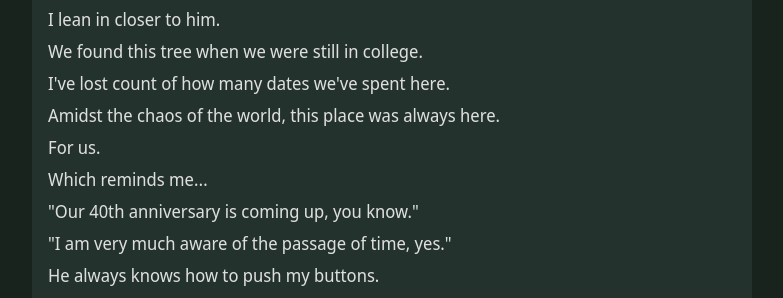
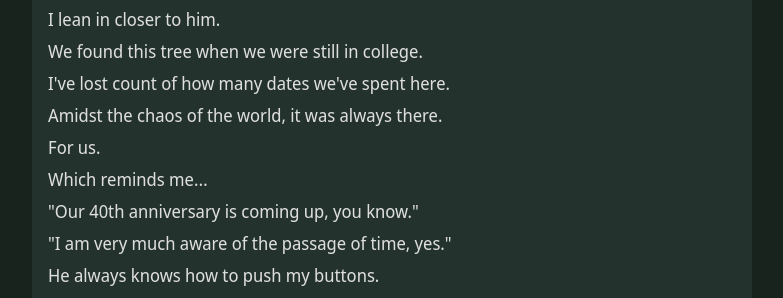
Before and after one commit to SanguineChameleon/sanguinechameleon.github.io, a Jekyll site: the page built from _posts/2026-02-20-lecture-hall-37.md, in a window 1280 px wide and 900 px high, scrolled down 10468 px. Shown: the part 157-455 px from the top of the window, without its empty margins (248-1031 px from the left). Built offline with Jekyll 4.4.1, drawn with Linux system fonts in a browser that asks for light colours.

Commit message:
it was always there

```diff
--- a/_posts/2026-02-20-lecture-hall-37.md
+++ b/_posts/2026-02-20-lecture-hall-37.md
@@ -660,7 +660,7 @@ We found this tree when we were still in college.
 
 I've lost count of how many dates we've spent here.
 
-Amidst the chaos of the world, this place was always here.
+Amidst the chaos of the world, it was always there.
 
 For us.
 
```
